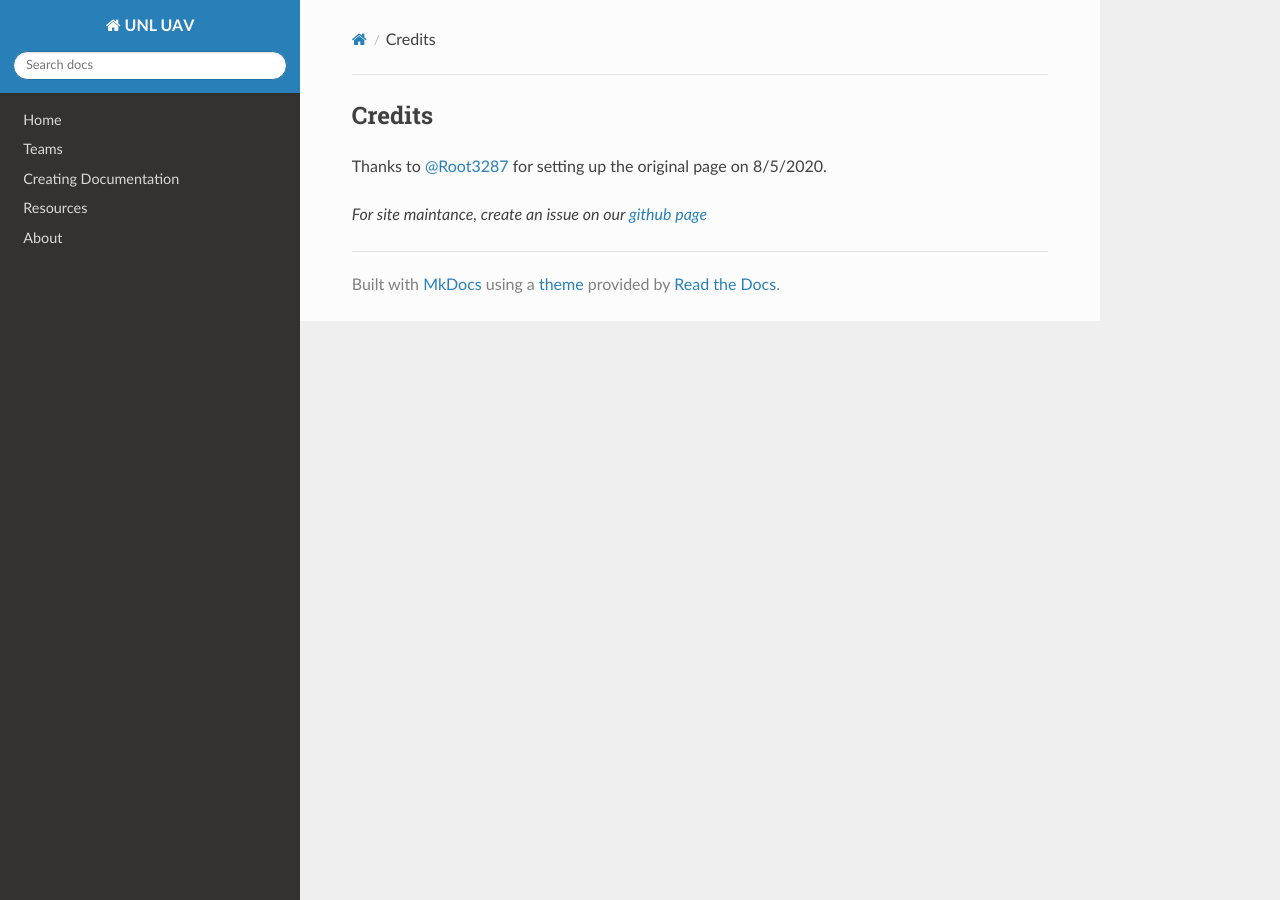
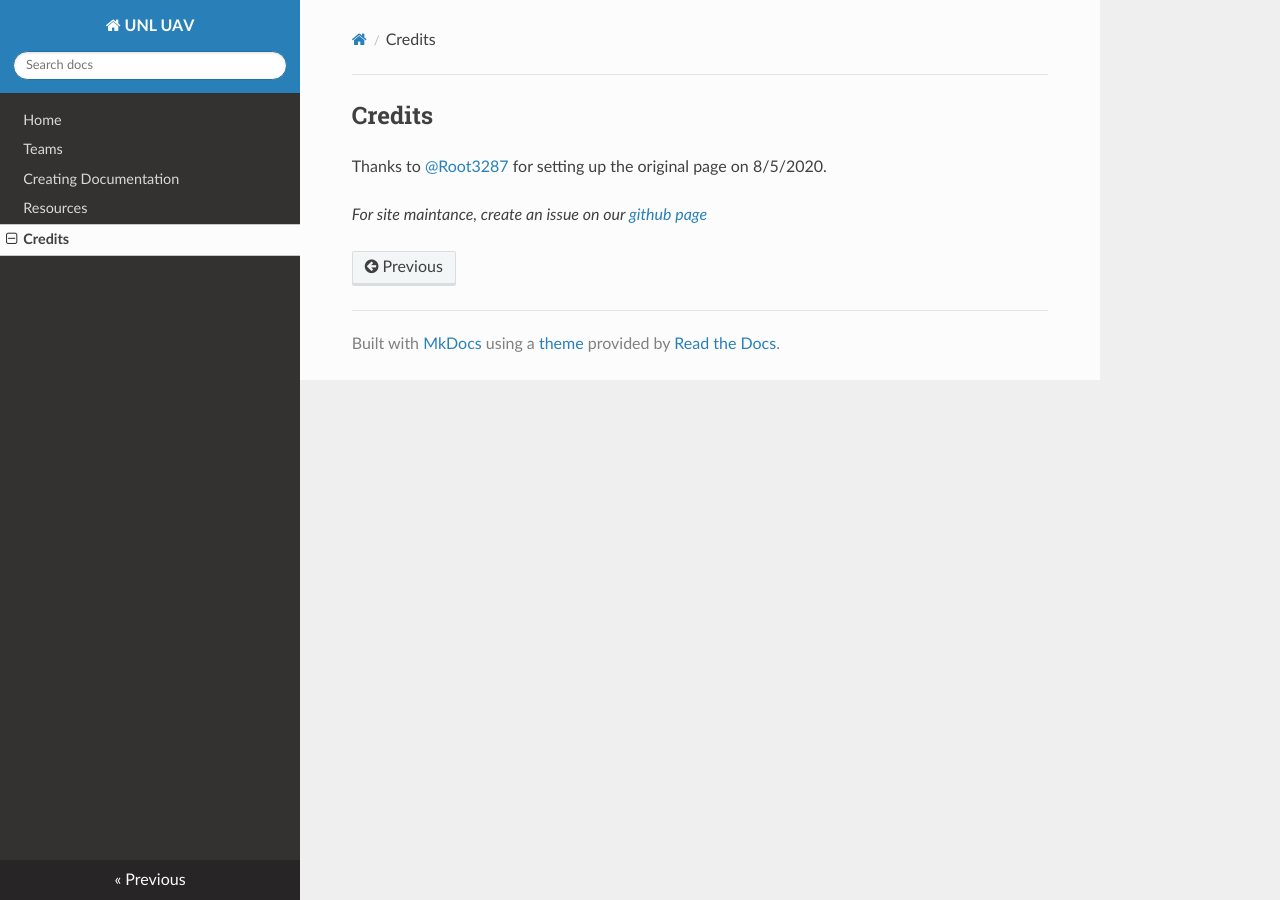
Before and after one commit to docquantum/unl-uav.github.io, an MkDocs documentation site: the page built from docs/credits.md, in a window 1280 px wide. Built offline with MkDocs 1.6.1, drawn with Linux system fonts in a browser that asks for light colours; nearby versions of some CDN libraries.

Commit message:
Changed Nav
Renamed About to Credits

```diff
--- a/mkdocs.yml
+++ b/mkdocs.yml
@@ -4,5 +4,5 @@ nav:
   - Teams: teams.md
   - Creating Documentation: creating_docs.md
   - Resources: resources.md
-  - About: about.md
+  - Credits: credits.md
 theme: readthedocs
```
